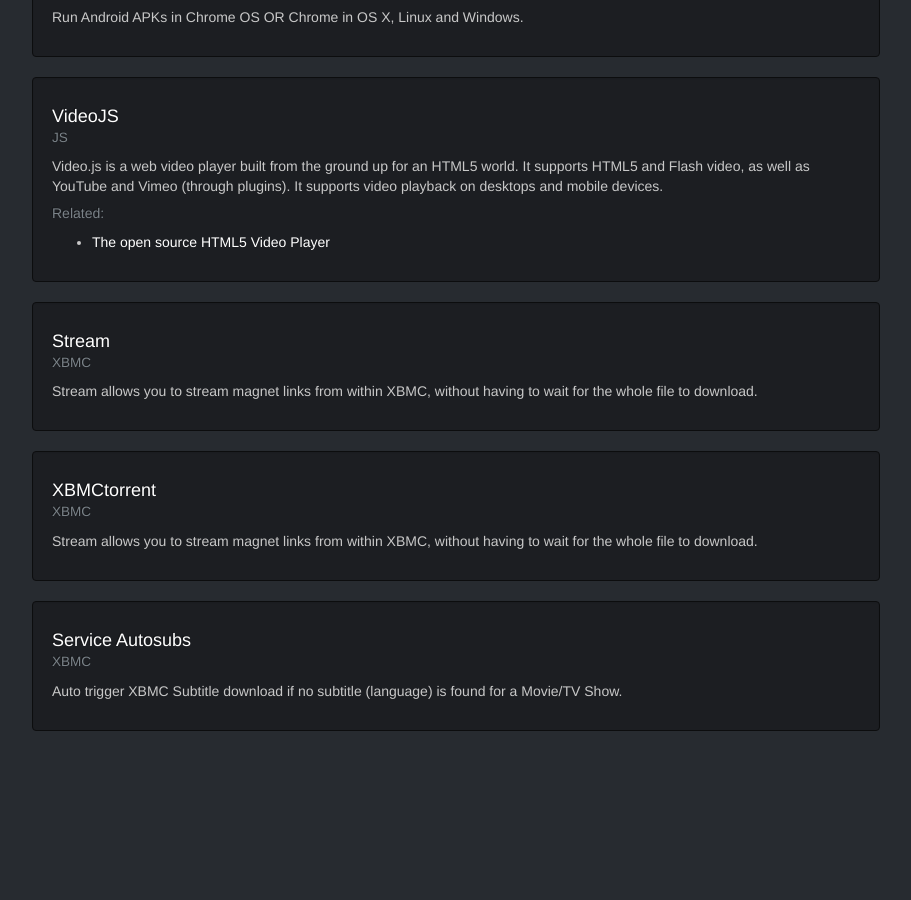
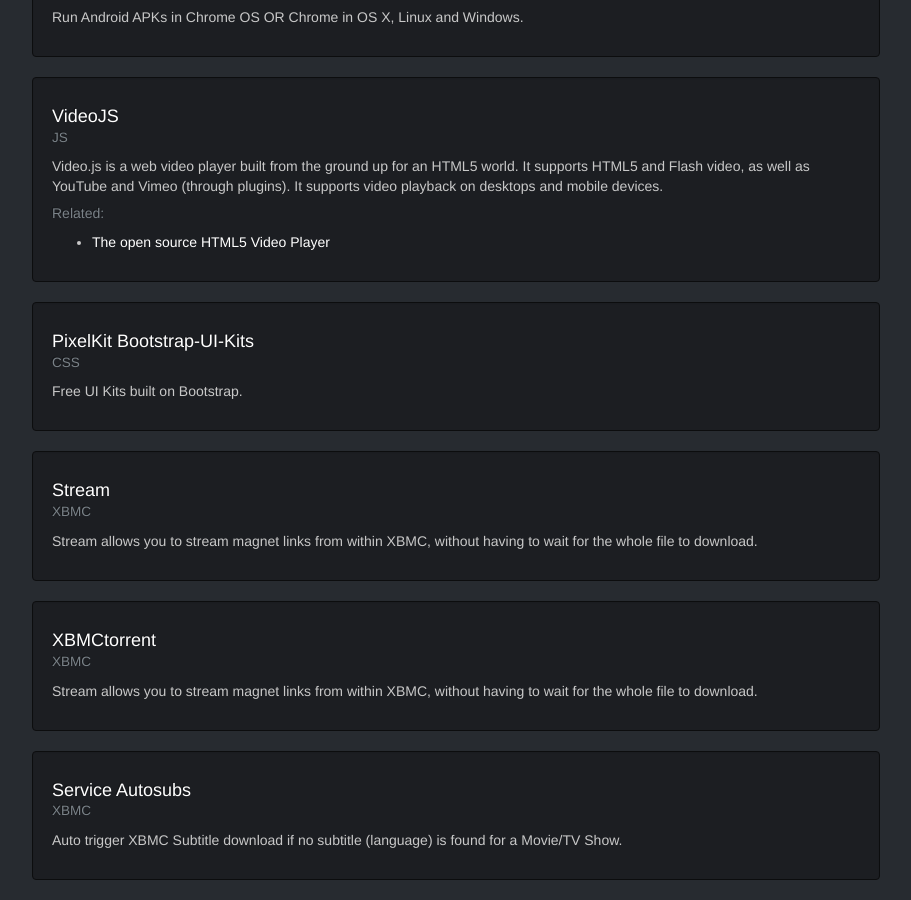
Before and after one commit to donvercety/donvercety.github.io, a Jekyll site: the page built from github.html, in a window 1280 px wide and 900 px high, scrolled down 3246 px. Shown: the whole window, without its empty margins (38-949 px from the left). Built offline with Jekyll 4.4.1, drawn with Linux system fonts in a browser that asks for light colours; nearby versions of some CDN libraries; before the commit the page ends 3997 px from its top, so only the background shows below that; some of the changed text lies outside the part shown.

Commit message:
Update github.yml

```diff
--- a/_data/github.yml
+++ b/_data/github.yml
@@ -198,6 +198,15 @@
   - name: The open source HTML5 Video Player
     link: http://www.videojs.com/
 
+# = = = = = = = = = = => CSS
+
+- name: PixelKit Bootstrap-UI-Kits
+  link: https://github.com/donvercety/PixelKit-Bootstrap-UI-Kits
+  language: css
+  desc: >
+    Free UI Kits built on Bootstrap.
+  info: false
+
 # = = = = = = = = = = => XBMC
 
 - name: Stream
```
